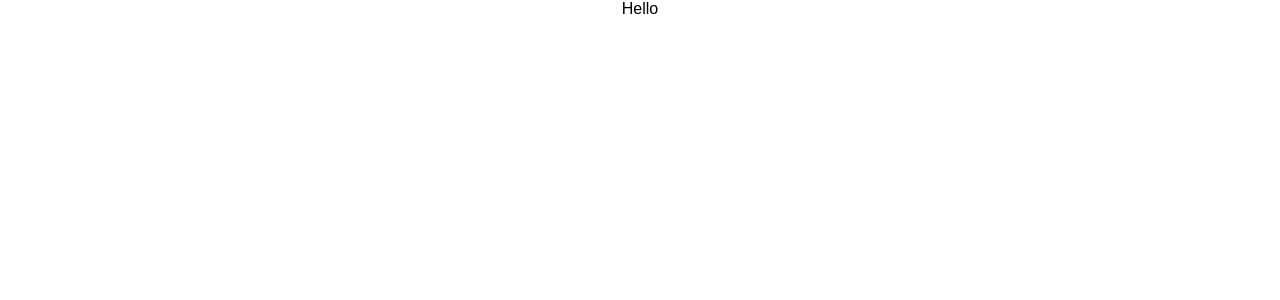
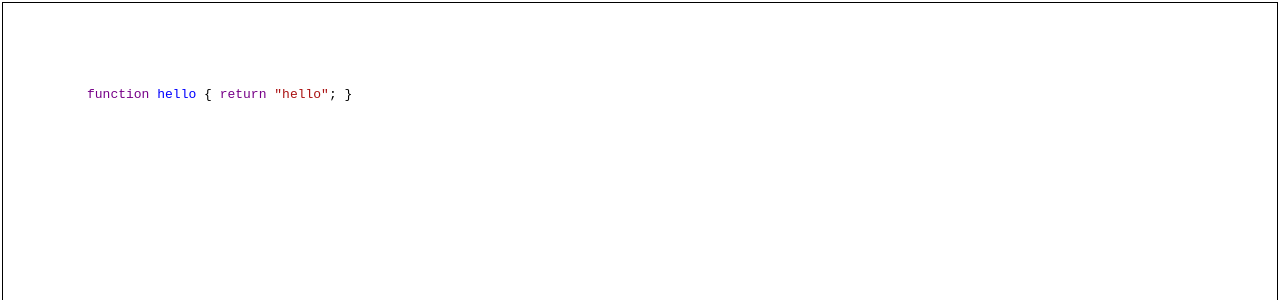
Before and after one commit to lambdageek/react-codemirror, a React (Create React App) app: page / in a window 1280 px wide. Shown: the top 300 px of the page. Built offline with nearby package versions, Linux system fonts and the light colour scheme.

Commit message:
Add simple CodeMirror parent

```diff
--- a/src/App.tsx
+++ b/src/App.tsx
@@ -1,11 +1,12 @@
 import * as React from 'react';
 import './App.css';
+import CodeMirror from './components/CodeMirror';
 
 class App extends React.Component {
   render() {
     return (
       <div className="App">
-      Hello
+       <CodeMirror/>
       </div>
     );
   }
--- /dev/null
+++ b/src/components/CodeMirror.css
@@ -0,0 +1,12 @@
+.CodeMirror-holder {
+	margin: 2px;
+	padding: 5em;
+	border-style: solid;
+	border-width: 1px;
+	text-align: left;
+}
+
+/* .CodeMirror-holder textarea {
+	width: 80%;
+	height: 40ex;
+} */
--- /dev/null
+++ b/src/components/CodeMirror.tsx
@@ -0,0 +1,36 @@
+import * as React from 'react';
+import './CodeMirror.css';
+import * as CM from 'codemirror';
+import 'codemirror/lib/codemirror.css';
+import 'codemirror/mode/javascript/javascript';
+
+const defaultValue = 'function hello { return "hello"; }\n';
+
+export default class CodeMirror extends React.Component {
+    textAreaElement: HTMLTextAreaElement | null = null;
+    codeMirrorEditor: CM.EditorFromTextArea | null = null;
+    setTextArea = (elt: HTMLTextAreaElement | null) => {
+        this.textAreaElement = elt;
+    }
+    componentDidMount() {
+        if (this.textAreaElement) {
+            this.codeMirrorEditor =
+                CM.fromTextArea (this.textAreaElement,
+                                 {mode: 'javascript'});
+        }
+    }
+
+    componentWillUnmount () {
+        // nothing
+        if (this.codeMirrorEditor) {
+            this.codeMirrorEditor.toTextArea ();
+        }
+    }
+    render () {
+        return (
+            <div className="CodeMirror-holder">
+              <textarea ref={this.setTextArea} value={defaultValue}/>
+            </div>
+        );
+    }
+}
```
